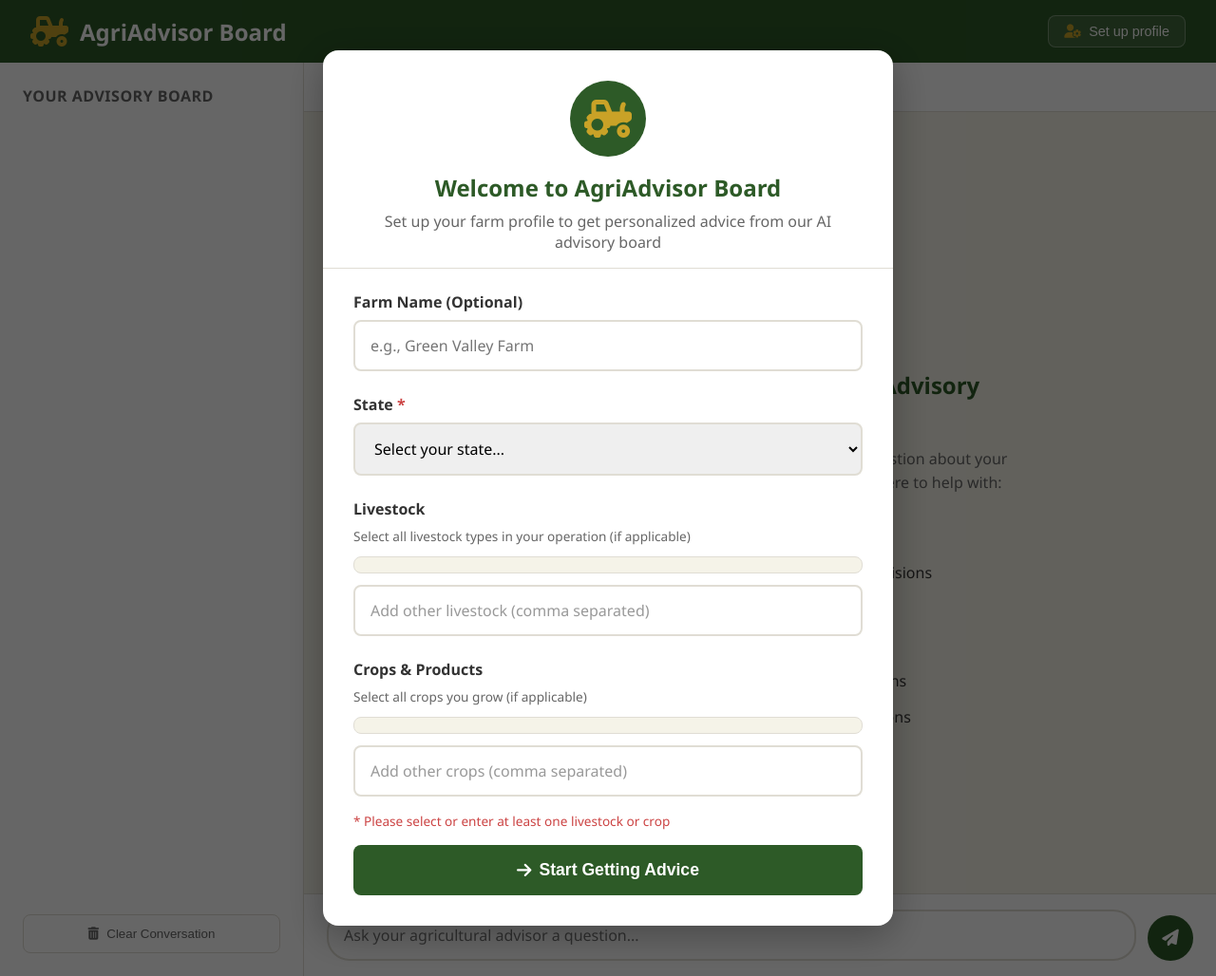
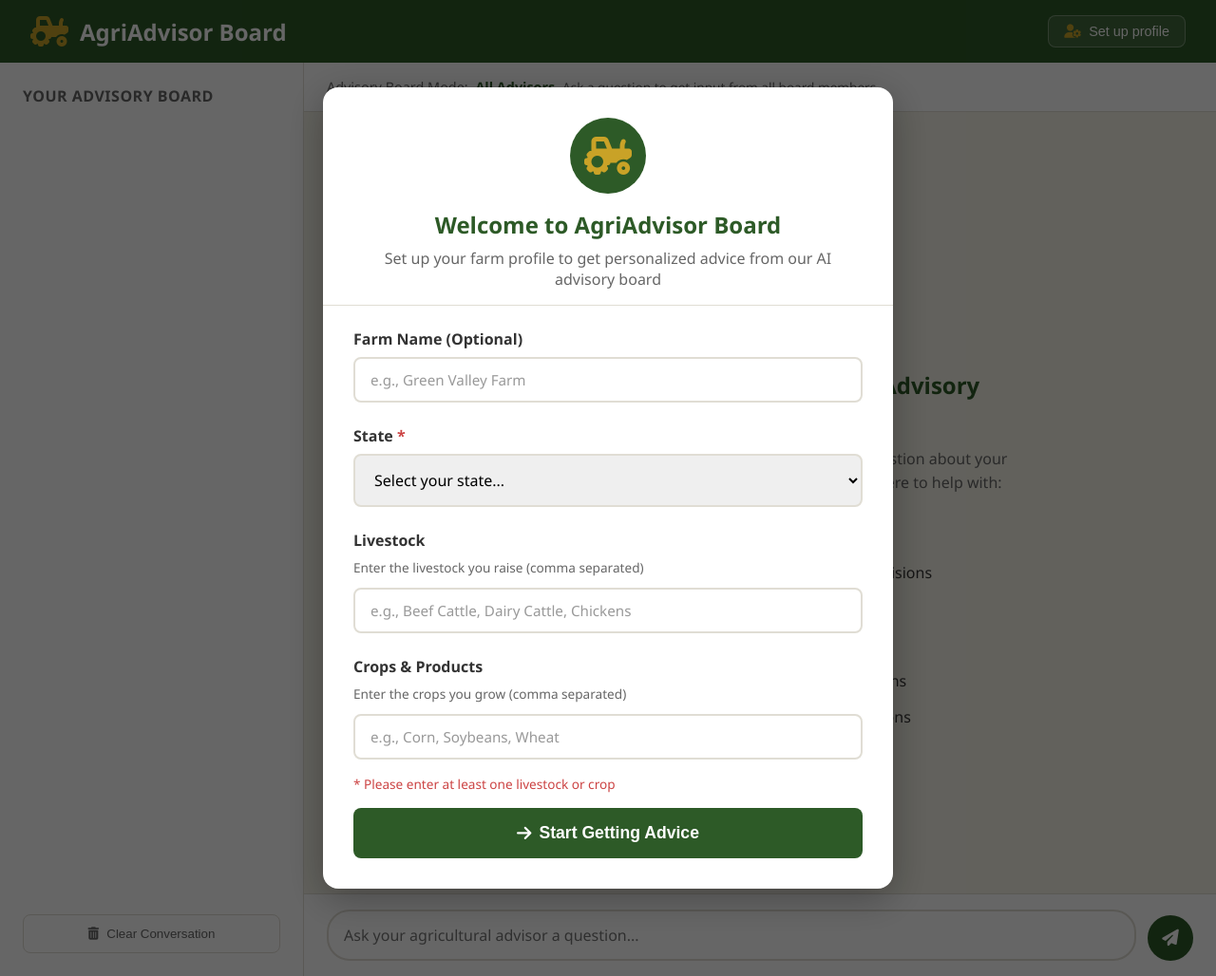
Before and after one commit to griffinb3/Agvisor, a Flask app: template templates/index.html in a window 1280 px wide. Shown: the whole page at 95% size. Run offline with Flask 3, Linux system fonts and the light colour scheme; the template is opened without the code that fills it, so the values that code supplies are empty.

Commit message:
Remove preset options and allow users to freely enter crop and livestock types
Update HTML to replace checkbox selections with text inputs for livestock and crops. Modify CSS to style the new text input fields. Adjust JavaScript to process comma-separated values from the new text inputs.

Replit-Commit-Author: Agent
Replit-Commit-Session-Id: fd9e98f0-387a-412d-96f9-d320629a1883
Replit-Commit-Checkpoint-Type: full_checkpoint
Replit-Commit-Event-Id: e989e425-cc5f-4855-b4ef-7f750afbcee3
Replit-Commit-Screenshot-Url: https://storage.googleapis.com/screenshot-production-us-central1/184a27a4-c7b6-456e-b369-6ad35545816e/fd9e98f0-387a-412d-96f9-d320629a1883/aExFqgq
Replit-Helium-Checkpoint-Created: true

```diff
--- a/static/style.css
+++ b/static/style.css
@@ -716,11 +716,7 @@ body {
     }
 }
 
-.custom-input-wrapper {
-    margin-top: 0.75rem;
-}
-
-.custom-input-wrapper input {
+.form-group input[type="text"] {
     width: 100%;
     padding: 0.75rem 1rem;
     border: 2px solid var(--border-color);
@@ -729,11 +725,11 @@ body {
     transition: border-color 0.2s ease;
 }
 
-.custom-input-wrapper input:focus {
+.form-group input[type="text"]:focus {
     outline: none;
     border-color: var(--primary-green);
 }
 
-.custom-input-wrapper input::placeholder {
+.form-group input[type="text"]::placeholder {
     color: #999;
 }
--- a/templates/index.html
+++ b/templates/index.html
@@ -36,37 +36,17 @@
 
                 <div class="form-group">
                     <label>Livestock</label>
-                    <p class="form-hint">Select all livestock types in your operation (if applicable)</p>
-                    <div class="crops-grid" id="livestockGrid">
-                        {% for animal in livestock %}
-                        <label class="crop-checkbox">
-                            <input type="checkbox" name="livestock" value="{{ animal }}">
-                            <span>{{ animal }}</span>
-                        </label>
-                        {% endfor %}
-                    </div>
-                    <div class="custom-input-wrapper">
-                        <input type="text" id="customLivestock" placeholder="Add other livestock (comma separated)">
-                    </div>
+                    <p class="form-hint">Enter the livestock you raise (comma separated)</p>
+                    <input type="text" id="livestockInput" placeholder="e.g., Beef Cattle, Dairy Cattle, Chickens">
                 </div>
 
                 <div class="form-group">
                     <label>Crops & Products</label>
-                    <p class="form-hint">Select all crops you grow (if applicable)</p>
-                    <div class="crops-grid" id="cropsGrid">
-                        {% for crop in crops %}
-                        <label class="crop-checkbox">
-                            <input type="checkbox" name="crops" value="{{ crop }}">
-                            <span>{{ crop }}</span>
-                        </label>
-                        {% endfor %}
-                    </div>
-                    <div class="custom-input-wrapper">
-                        <input type="text" id="customCrops" placeholder="Add other crops (comma separated)">
-                    </div>
+                    <p class="form-hint">Enter the crops you grow (comma separated)</p>
+                    <input type="text" id="cropsInput" placeholder="e.g., Corn, Soybeans, Wheat">
                 </div>
 
-                <p class="form-hint" style="margin-top: -0.5rem; margin-bottom: 1rem; color: #c44;">* Please select or enter at least one livestock or crop</p>
+                <p class="form-hint" style="margin-top: -0.5rem; margin-bottom: 1rem; color: #c44;">* Please enter at least one livestock or crop</p>
 
                 <button type="submit" class="submit-btn">
                     <i class="fas fa-arrow-right"></i> Start Getting Advice
@@ -216,21 +196,11 @@
             const farmName = document.getElementById('farmName').value;
             const state = document.getElementById('stateSelect').value;
 
-            const livestockCheckboxes = document.querySelectorAll('input[name="livestock"]:checked');
-            let livestock = Array.from(livestockCheckboxes).map(cb => cb.value);
-            const customLivestock = document.getElementById('customLivestock').value.trim();
-            if (customLivestock) {
-                const customItems = customLivestock.split(',').map(s => s.trim()).filter(s => s);
-                livestock = [...livestock, ...customItems];
-            }
+            const livestockInput = document.getElementById('livestockInput').value.trim();
+            const livestock = livestockInput ? livestockInput.split(',').map(s => s.trim()).filter(s => s) : [];
 
-            const cropCheckboxes = document.querySelectorAll('input[name="crops"]:checked');
-            let crops = Array.from(cropCheckboxes).map(cb => cb.value);
-            const customCrops = document.getElementById('customCrops').value.trim();
-            if (customCrops) {
-                const customItems = customCrops.split(',').map(s => s.trim()).filter(s => s);
-                crops = [...crops, ...customItems];
-            }
+            const cropsInput = document.getElementById('cropsInput').value.trim();
+            const crops = cropsInput ? cropsInput.split(',').map(s => s.trim()).filter(s => s) : [];
 
             if (!state) {
                 alert('Please select your state');
@@ -238,7 +208,7 @@
             }
 
             if (crops.length === 0 && livestock.length === 0) {
-                alert('Please select or enter at least one livestock or crop');
+                alert('Please enter at least one livestock or crop');
                 return;
             }
 
@@ -267,38 +237,8 @@
             if (userProfile) {
                 document.getElementById('farmName').value = userProfile.farm_name || '';
                 document.getElementById('stateSelect').value = userProfile.state || '';
-
-                const standardLivestock = [];
-                const customLivestock = [];
-                (userProfile.livestock || []).forEach(item => {
-                    const checkbox = document.querySelector(`input[name="livestock"][value="${item}"]`);
-                    if (checkbox) {
-                        checkbox.checked = true;
-                        standardLivestock.push(item);
-                    } else {
-                        customLivestock.push(item);
-                    }
-                });
-                document.querySelectorAll('input[name="livestock"]').forEach(cb => {
-                    if (!standardLivestock.includes(cb.value)) cb.checked = false;
-                });
-                document.getElementById('customLivestock').value = customLivestock.join(', ');
-
-                const standardCrops = [];
-                const customCrops = [];
-                (userProfile.crops || []).forEach(item => {
-                    const checkbox = document.querySelector(`input[name="crops"][value="${item}"]`);
-                    if (checkbox) {
-                        checkbox.checked = true;
-                        standardCrops.push(item);
-                    } else {
-                        customCrops.push(item);
-                    }
-                });
-                document.querySelectorAll('input[name="crops"]').forEach(cb => {
-                    if (!standardCrops.includes(cb.value)) cb.checked = false;
-                });
-                document.getElementById('customCrops').value = customCrops.join(', ');
+                document.getElementById('livestockInput').value = (userProfile.livestock || []).join(', ');
+                document.getElementById('cropsInput').value = (userProfile.crops || []).join(', ');
             }
             showModal();
         });
```
